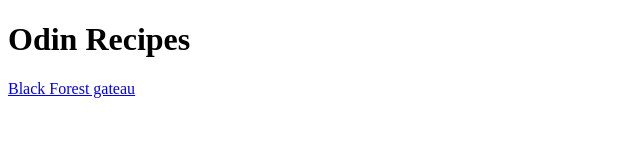
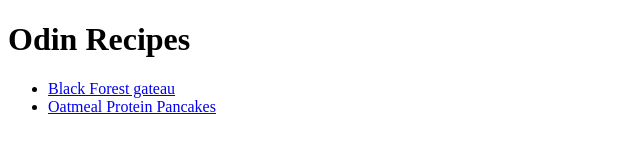
Before and after one commit to RealStevenFiegener/OdinRecipes, a plain HTML site: page index.html in a window 1280 px wide. Shown: the whole page, without its empty margins (0-640 px from the left). Drawn offline with Linux system fonts and the light colour scheme.

Commit message:
Fix change - added unordered list and new recipe link - links broke (propably something with the directory)

```diff
--- a/index.html
+++ b/index.html
@@ -9,6 +9,10 @@
 <body>
     <h1>Odin Recipes</h1>
 
-    <a href="/Black-Forest-gateau.html">Black Forest gateau</a>
+    <ul>
+        <li><a href="./BlackForestGateau.html">Black Forest gateau</a></li>
+        <li><a href="./OatmealProteinPancakes.html">Oatmeal Protein Pancakes</a></li>
+    </ul>
+
 </body>
 </html>
```
